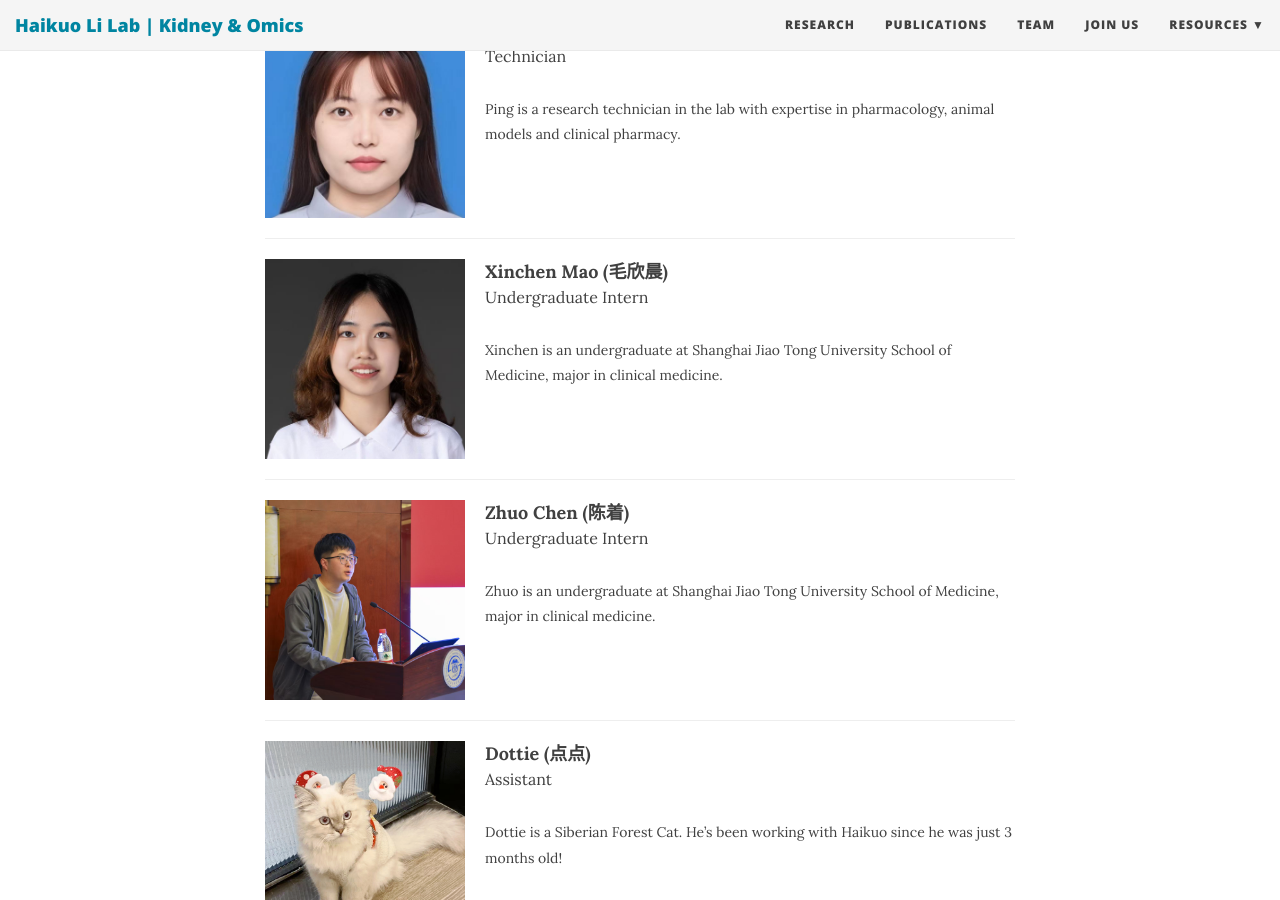
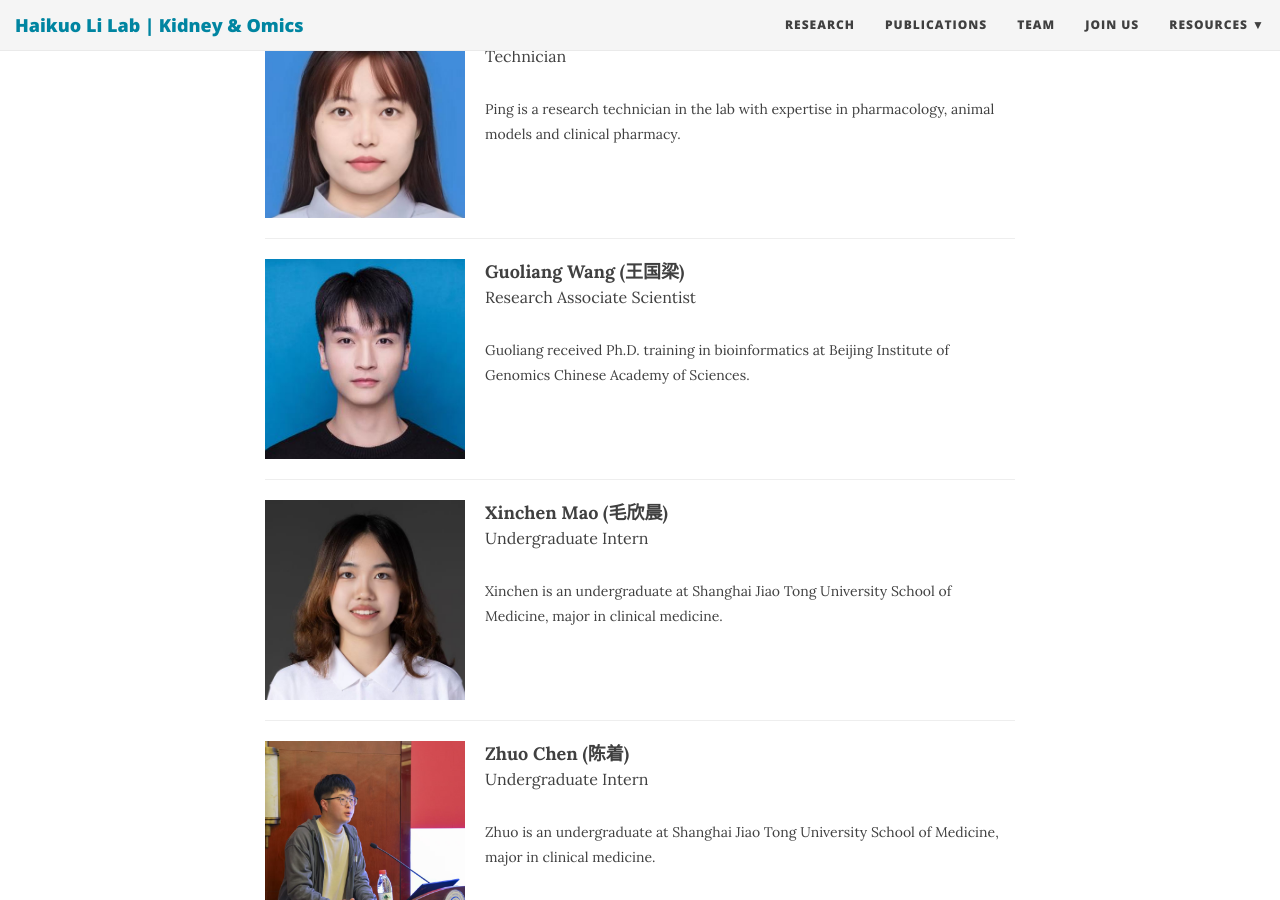
Before and after one commit to TheLiLab/thelilab.github.io, a Jekyll site: the page built from team.md, in a window 1280 px wide and 900 px high, scrolled down 753 px. Built offline with Jekyll 4.4.1, drawn with Linux system fonts in a browser that asks for light colours; nearby versions of some CDN libraries.

Commit message:
Update team.md

```diff
--- a/team.md
+++ b/team.md
@@ -39,6 +39,20 @@
   </div></div>
 <hr>
 
+<div style="display: flex; align-items: flex-start; font-size: 18px;">
+  <div style="flex-shrink: 0; margin-right: 20px;">
+    <img src="/img/peopleimg/guoliangwang.jpg" style="width: 100%; max-width: 200px;" />
+  </div>
+  <div style="flex-grow: 1;">
+    <strong>Guoliang Wang (王国梁)</strong><br>
+    <span style="font-size: 16px;">
+      Research Associate Scientist<br>
+    </span>
+    <span style="font-size: 14px;">
+      <br>Guoliang received Ph.D. training in bioinformatics at Beijing Institute of Genomics Chinese Academy of Sciences.
+    </span>
+  </div></div>
+<hr>
 
 <div style="display: flex; align-items: flex-start; font-size: 18px;">
   <div style="flex-shrink: 0; margin-right: 20px;">
```
